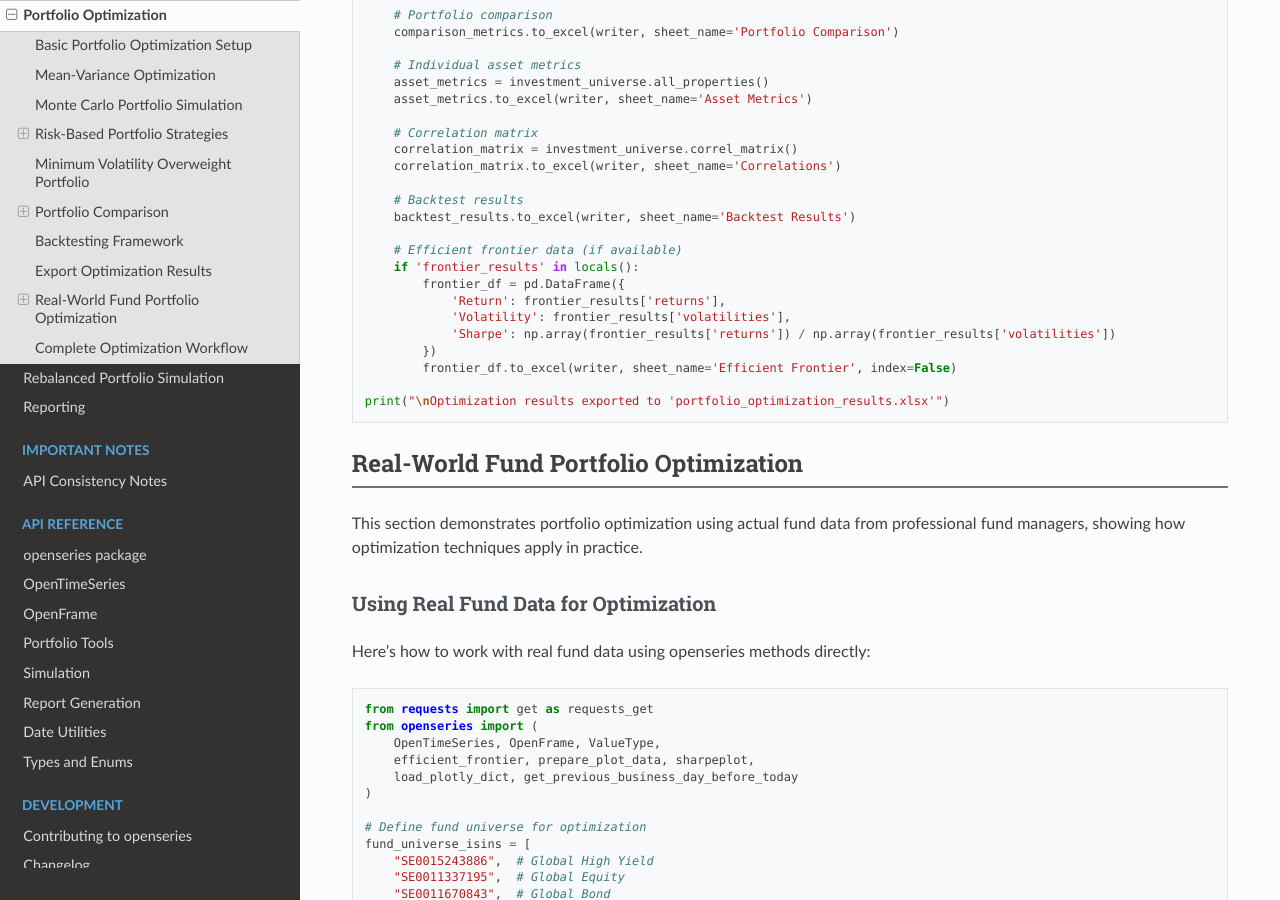
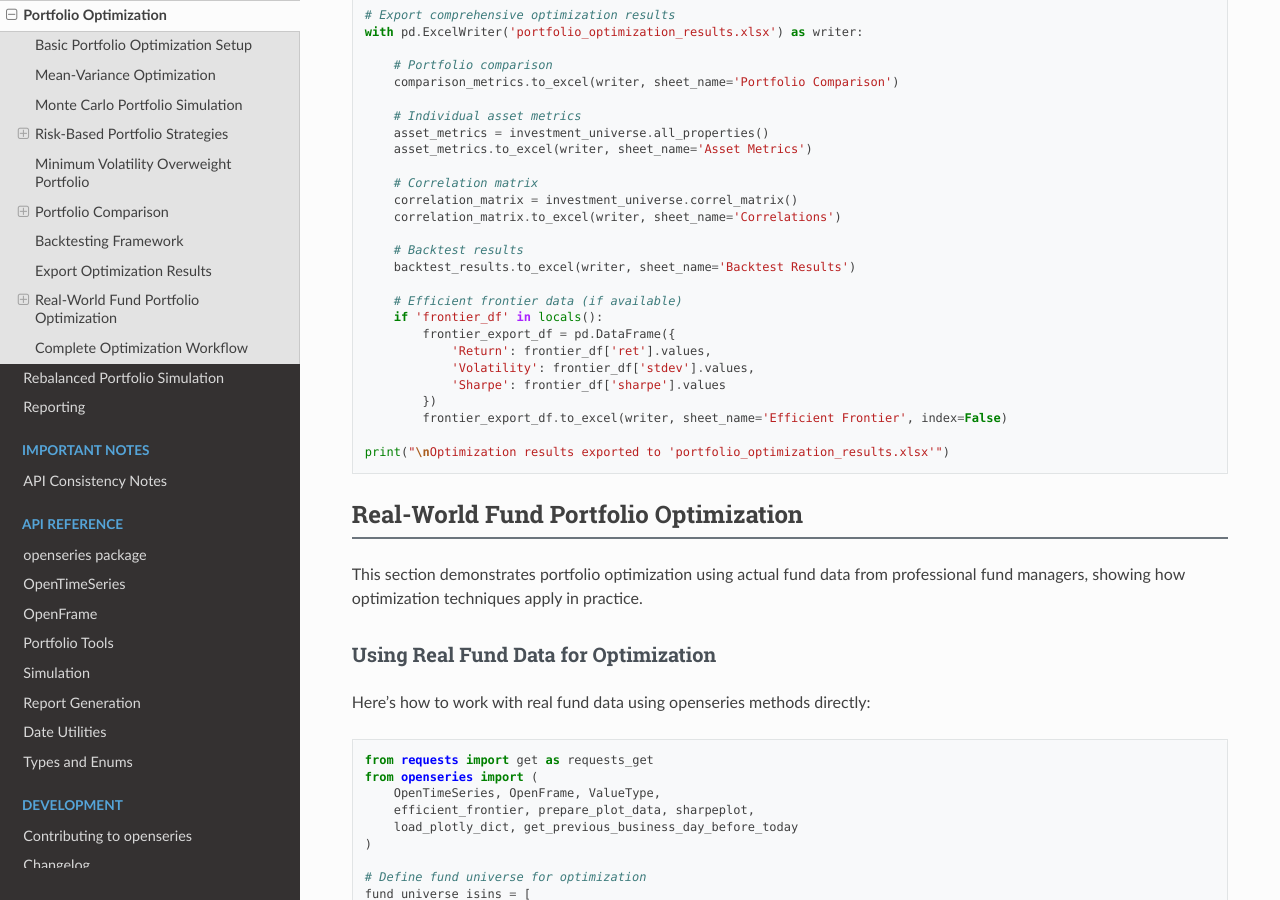
Before and after one commit to CaptorAB/openseries, a Sphinx documentation site: the page built from docs/source/examples/portfolio_optimization.rst, in a window 1280 px wide and 900 px high, scrolled down 6209 px. Built offline with Sphinx 7.4.7 and the Read the Docs theme 3.1.0, drawn with Linux system fonts in a browser that asks for light colours; some of the changed text lies outside the part shown.

Commit message:
fixed example in docs/examples/portfolio_optimization

```diff
--- a/docs/source/examples/portfolio_optimization.rst
+++ b/docs/source/examples/portfolio_optimization.rst
@@ -80,7 +80,7 @@
 
    # Minimum volatility portfolio
    min_vol_idx = np.argmin(volatilities)
-   min_vol_weights = frontier_results['weights'][min_vol_idx]
+   min_vol_weights = frontier_df.iloc[min_vol_idx][investment_universe.columns_lvl_zero].values
 
    print(f"\n=== MINIMUM VOLATILITY PORTFOLIO ===")
    print(f"Expected Return: {returns[min_vol_idx]:.2%}")
@@ -129,7 +129,7 @@
        print(f"  Volatility: {sim_volatilities[idx]:.2%}")
        print(f"  Sharpe: {sim_sharpe_ratios[idx]:.2f}")
 
-       weights = simulation_results['weights'][idx]
+       weights = simulation_results.iloc[idx][investment_universe.columns_lvl_zero].values
        print("  Weights:")
        for j, weight in enumerate(weights):
            if weight > 0.05:  # Only show weights > 5%
@@ -284,7 +284,10 @@
 
    .. code-block:: python
 
-      from openseries.owntypes import MaxDiversificationNaNError, MaxDiversificationNegativeWeightsError
+      from openseries.owntypes import (
+          MaxDiversificationNaNError,
+          MaxDiversificationNegativeWeightsError
+      )
 
       # This may fail with MaxDiversificationNaNError or MaxDiversificationNegativeWeightsError
       portfolio_df = frame.make_portfolio(name="Max Div", weight_strat="max_div")
@@ -354,13 +357,13 @@
        backtest_results.to_excel(writer, sheet_name='Backtest Results')
 
        # Efficient frontier data (if available)
-       if 'frontier_results' in locals():
-           frontier_df = pd.DataFrame({
-               'Return': frontier_results['returns'],
-               'Volatility': frontier_results['volatilities'],
-               'Sharpe': np.array(frontier_results['returns']) / np.array(frontier_results['volatilities'])
+       if 'frontier_df' in locals():
+           frontier_export_df = pd.DataFrame({
+               'Return': frontier_df['ret'].values,
+               'Volatility': frontier_df['stdev'].values,
+               'Sharpe': frontier_df['sharpe'].values
            })
-           frontier_df.to_excel(writer, sheet_name='Efficient Frontier', index=False)
+           frontier_export_df.to_excel(writer, sheet_name='Efficient Frontier', index=False)
 
    print("\nOptimization results exported to 'portfolio_optimization_results.xlsx'")
 
```
Also changed, not shown: other parts of docs/source/examples/portfolio_optimization.rst (+2 -2 lines), 4 other files.
